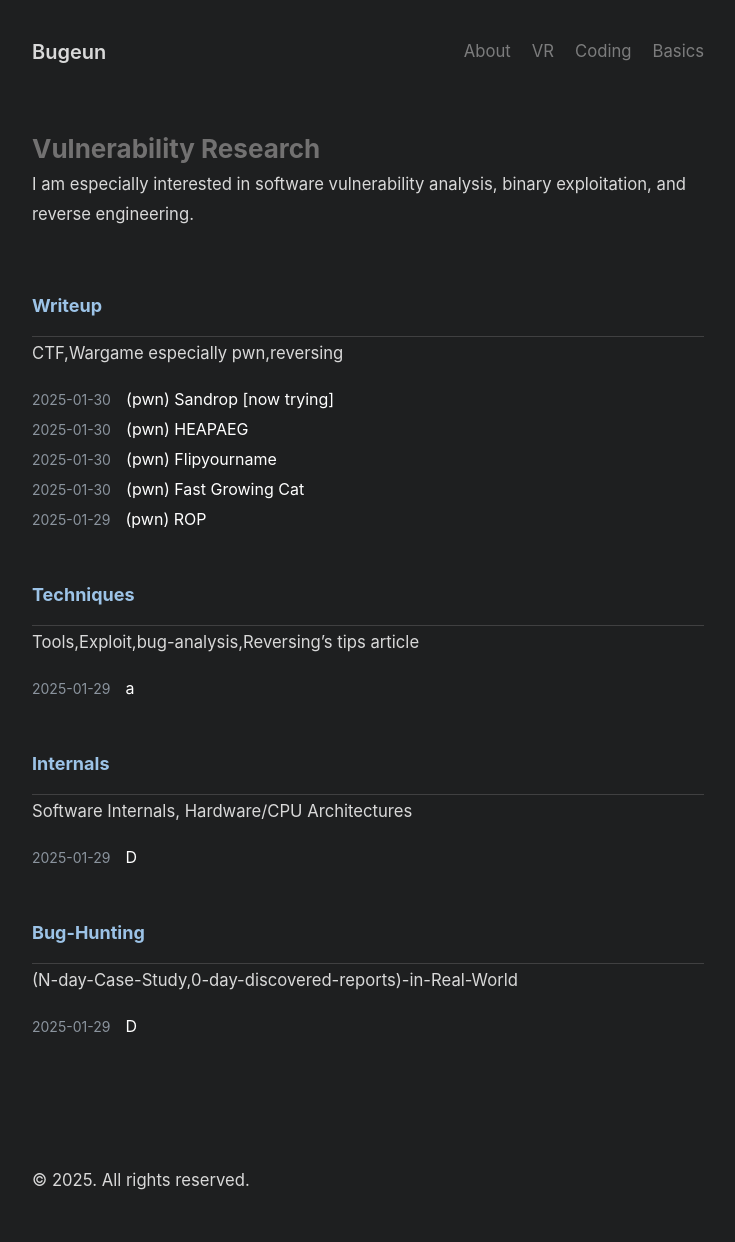
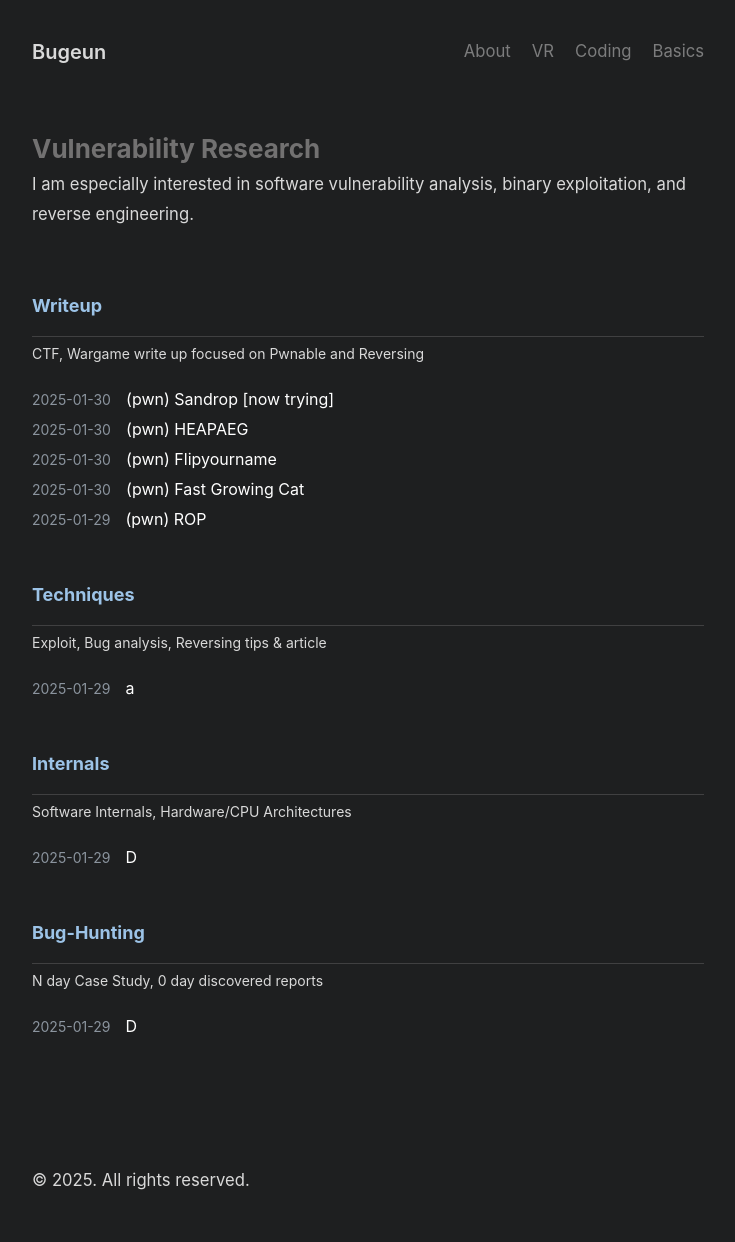
Before and after one commit to Bugeun/Bugeun.github.io, a Jekyll site: the page built from archive.md, in a window 1280 px wide. Shown: the whole page, without its empty margins (272-1007 px from the left). Built offline with Jekyll 4.4.1, drawn with Linux system fonts in a browser that asks for light colours.

Commit message:
Update archive.md

```diff
--- a/archive.md
+++ b/archive.md
@@ -42,13 +42,13 @@ title: Archive
   <b><span style="color: rgb(156, 195, 231); font-size: 0.9em;margin-right: 1em;"> {{ category.name }} </span></b> <!-- 카테고리 이름 출력 -->
   <hr>
   {% if category.name == "Internals" %}
-  <small>Software Internals, Hardware/CPU Architectures</small>
+  <span style = "font-size: 0.7em;">Software Internals, Hardware/CPU Architectures</span>
   {% elsif category.name == "Techniques" %}
-  <small>Tools,Exploit,bug-analysis,Reversing's tips article</small>
+  <span style = "font-size: 0.7em;">Exploit, Bug analysis, Reversing tips & article</span>
   {% elsif category.name == "Writeup" %}
-  <small>CTF,Wargame especially pwn,reversing</small>
+  <span style = "font-size: 0.7em;">CTF, Wargame write up focused on Pwnable and Reversing</span>
   {% elsif category.name == "Bug-Hunting" %}
-  <small>(N-day-Case-Study,0-day-discovered-reports)-in-Real-World</small>
+  <span style = "font-size: 0.7em;">N day Case Study, 0 day discovered reports</span>
   {% endif %}
 {% endif %}
   <ul style="list-style: none; padding: 0; margin: 0;">
```
